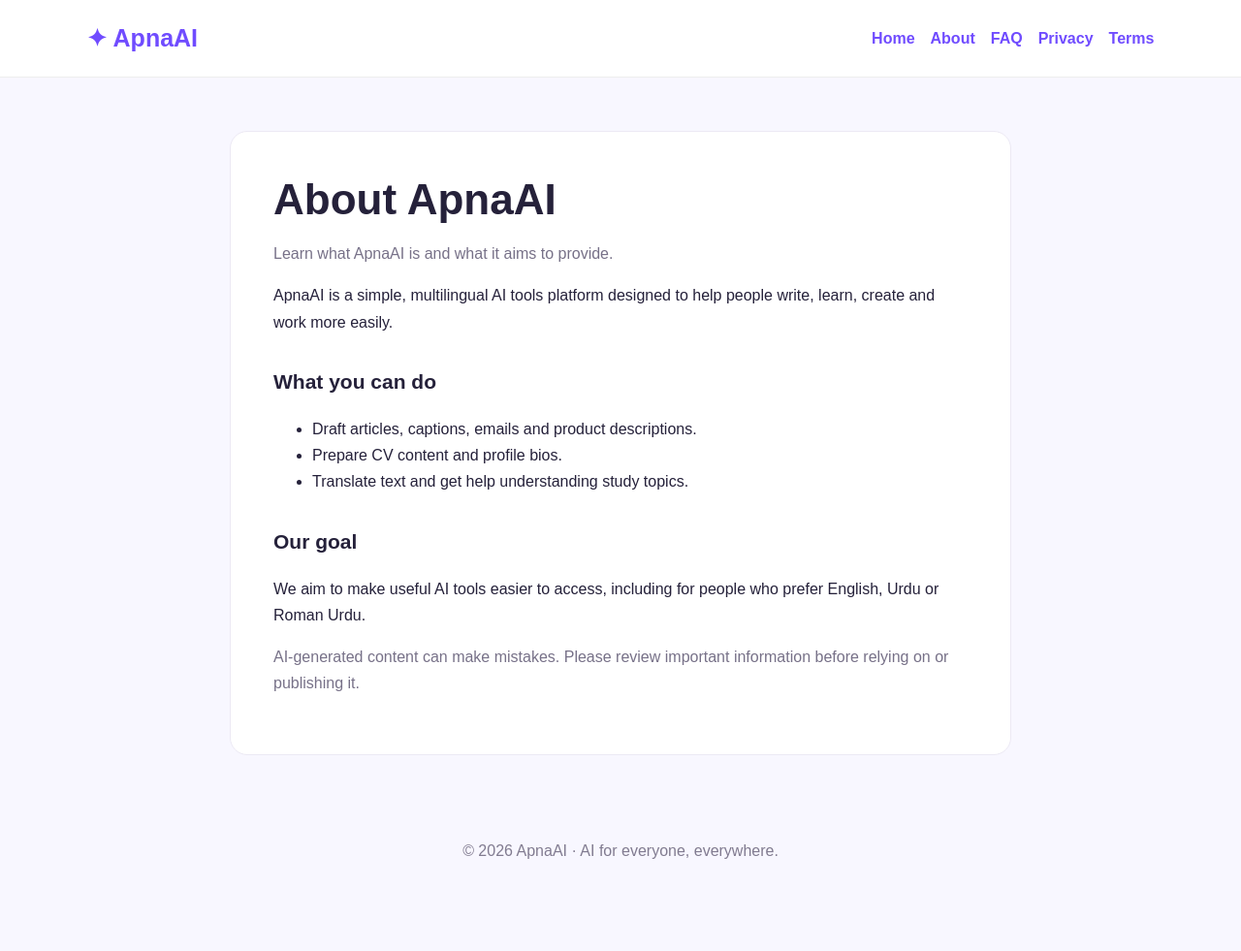
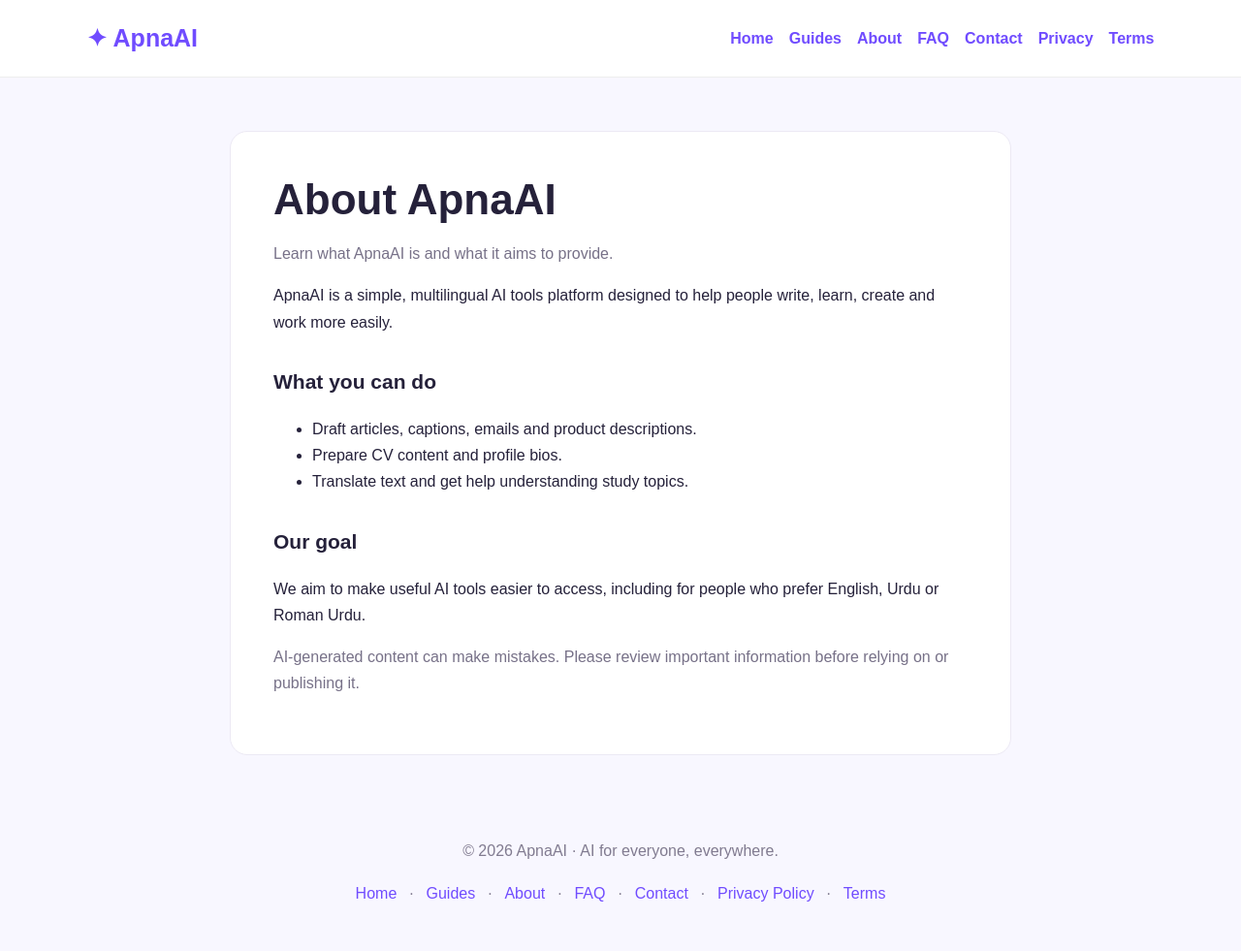
Before and after one commit to Apna-Ai/apnaai, a plain HTML site: page about.html in a window 1280 px wide. Shown: the whole page at 97% size. Before the commit the page ends 922 px from the top, so only its background shows below. Drawn offline with Linux system fonts and the light colour scheme.

Commit message:
Improve about.html navigation and SEO metadata

```diff
--- a/about.html
+++ b/about.html
@@ -1,4 +1,10 @@
 <!DOCTYPE html>
-<html lang="en"><head><meta charset="UTF-8"><meta name="viewport" content="width=device-width,initial-scale=1"><meta name="description" content="Learn what ApnaAI is and what it aims to provide."><meta name="theme-color" content="#704cff"><title>About ApnaAI | ApnaAI</title><style>
+<html lang="en"><head><meta charset="UTF-8"><meta name="viewport" content="width=device-width,initial-scale=1"><meta name="description" content="Learn what ApnaAI is and what it aims to provide."><meta name="theme-color" content="#704cff">
+<meta name="robots" content="index,follow">
+<link rel="canonical" href="https://apnaai-pages.pages.dev/about.html">
+<meta property="og:type" content="article">
+<meta property="og:title" content="About ApnaAI | ApnaAI">
+<meta property="og:description" content="Learn what ApnaAI is and what it aims to provide.">
+<meta property="og:url" content="https://apnaai-pages.pages.dev/about.html"><title>About ApnaAI | ApnaAI</title><style>
 *{box-sizing:border-box}body{margin:0;background:#f8f7ff;color:#25213a;font:16px/1.7 Arial,sans-serif}header{background:white;border-bottom:1px solid #eee;padding:18px max(20px,7%);display:flex;justify-content:space-between;align-items:center;gap:16px;flex-wrap:wrap}.logo{font-size:25px;font-weight:900;color:#704cff;text-decoration:none}nav{display:flex;gap:16px;flex-wrap:wrap}a{color:#704cff;text-decoration:none}nav a{font-weight:600}.wrap{max-width:850px;margin:55px auto;padding:0 22px}.panel{background:white;padding:clamp(22px,5vw,44px);border:1px solid #ece9f4;border-radius:18px}h1{font-size:clamp(32px,5vw,44px);line-height:1.2;margin:0 0 12px}h2{margin-top:30px;font-size:21px}.muted{color:#777188}footer{text-align:center;padding:30px 15px;color:#817b90}footer a{margin:0 8px}
-</style></head><body><header><a class="logo" href="/">✦ ApnaAI</a><nav><a href="/">Home</a><a href="/about.html">About</a><a href="/faq.html">FAQ</a><a href="/privacy.html">Privacy</a><a href="/terms.html">Terms</a></nav></header><main class="wrap"><article class="panel"><h1>About ApnaAI</h1><p class="muted">Learn what ApnaAI is and what it aims to provide.</p><p>ApnaAI is a simple, multilingual AI tools platform designed to help people write, learn, create and work more easily.</p><h2>What you can do</h2><ul><li>Draft articles, captions, emails and product descriptions.</li><li>Prepare CV content and profile bios.</li><li>Translate text and get help understanding study topics.</li></ul><h2>Our goal</h2><p>We aim to make useful AI tools easier to access, including for people who prefer English, Urdu or Roman Urdu.</p><p class="muted">AI-generated content can make mistakes. Please review important information before relying on or publishing it.</p></article></main><footer>© 2026 ApnaAI · AI for everyone, everywhere.</footer></body></html>
+</style></head><body><header><a class="logo" href="/">✦ ApnaAI</a><nav><a href="/">Home</a><a href="/guides.html">Guides</a><a href="/about.html">About</a><a href="/faq.html">FAQ</a><a href="/contact.html">Contact</a><a href="/privacy.html">Privacy</a><a href="/terms.html">Terms</a></nav></header><main class="wrap"><article class="panel"><h1>About ApnaAI</h1><p class="muted">Learn what ApnaAI is and what it aims to provide.</p><p>ApnaAI is a simple, multilingual AI tools platform designed to help people write, learn, create and work more easily.</p><h2>What you can do</h2><ul><li>Draft articles, captions, emails and product descriptions.</li><li>Prepare CV content and profile bios.</li><li>Translate text and get help understanding study topics.</li></ul><h2>Our goal</h2><p>We aim to make useful AI tools easier to access, including for people who prefer English, Urdu or Roman Urdu.</p><p class="muted">AI-generated content can make mistakes. Please review important information before relying on or publishing it.</p></article></main><footer>© 2026 ApnaAI · AI for everyone, everywhere.<p><a href="/">Home</a> · <a href="/guides.html">Guides</a> · <a href="/about.html">About</a> · <a href="/faq.html">FAQ</a> · <a href="/contact.html">Contact</a> · <a href="/privacy.html">Privacy Policy</a> · <a href="/terms.html">Terms</a></p></footer></body></html>
```
